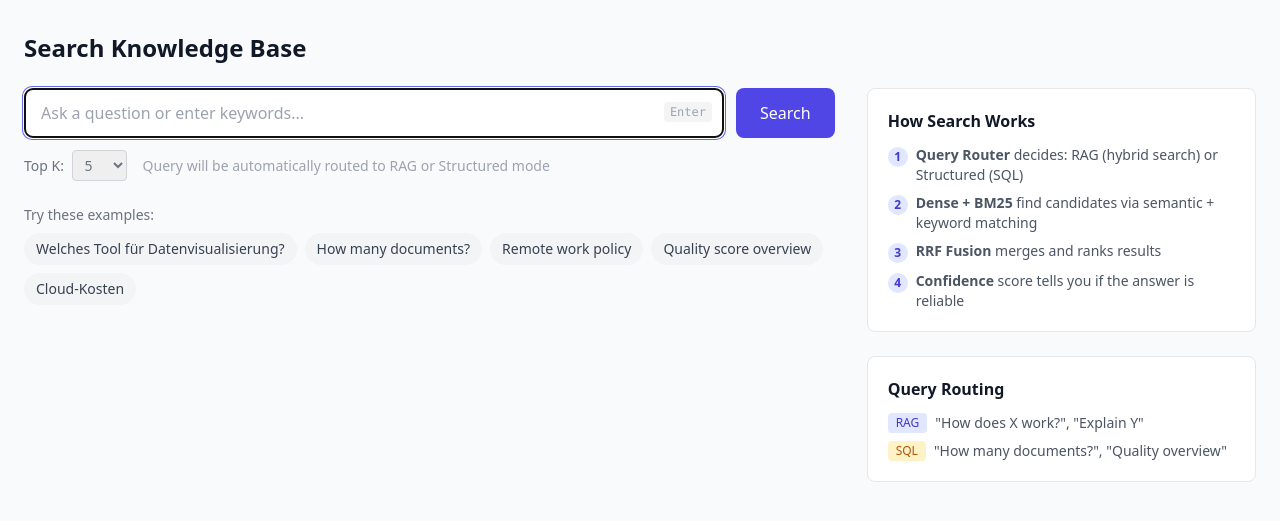
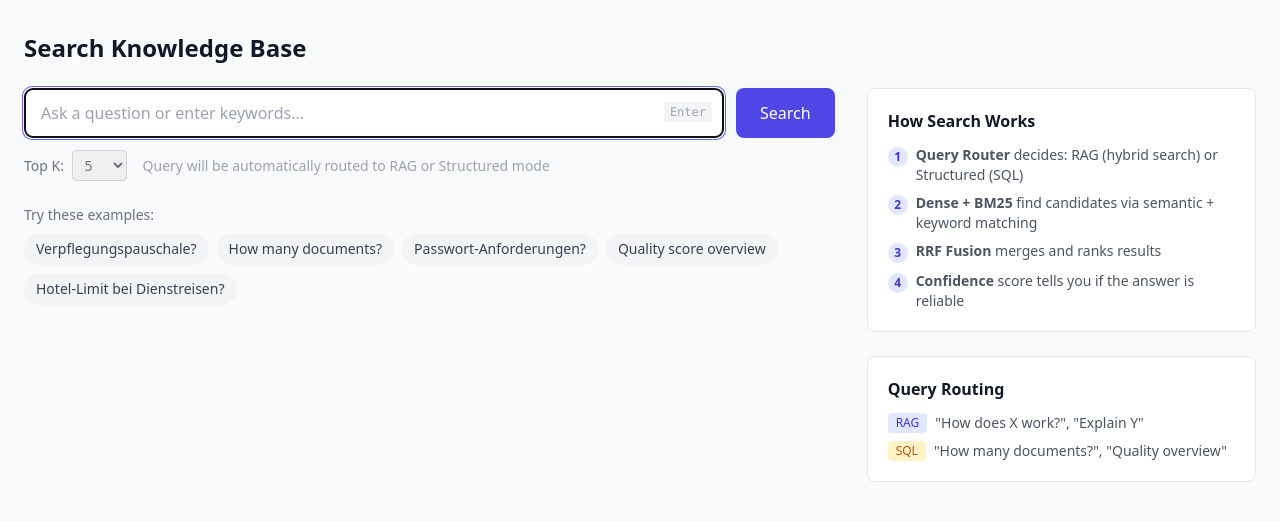
Before and after one commit to timtogram/raasoa, a FastAPI app: template src/raasoa/templates/search.html in a window 1280 px wide. Shown: the part 53-574 px from the top of the page. Run offline with FastAPI, Linux system fonts and the light colour scheme; the template is opened without the code that fills it, so the values that code supplies are empty; some libraries are stand-ins or nearby versions.

Commit message:
fix(templates): replace misleading demo example queries
3 of the 5 "Try these examples" buttons on the search page referenced
content that doesn't exist anywhere in the demo dataset (data
visualization tools, remote work policy, cloud costs/infrastructure),
making retrieval look broken for anyone who clicked them. Replaced
with 3 queries the actual demo documents answer, one of which
(Verpflegungspauschale) showcases the product's conflict-detection
feature by surfacing the 2024 vs. 2026 policy versions with different
values. The 2 SQL-routed examples (document count, quality overview)
were already safe since they query system metadata, not document
content.

Co-Authored-By: Claude Fable 5 <noreply@anthropic.com>

```diff
--- a/src/raasoa/templates/search.html
+++ b/src/raasoa/templates/search.html
@@ -38,25 +38,25 @@
         <div id="examples" class="mb-6">
             <p class="text-sm text-gray-500 mb-2">Try these examples:</p>
             <div class="flex flex-wrap gap-2">
-                <button onclick="setQuery('Welches Tool nutzen wir für Datenvisualisierung?')"
+                <button onclick="setQuery('Wie hoch ist die Verpflegungspauschale?')"
                         class="px-3 py-1.5 bg-gray-100 text-gray-700 rounded-full text-sm hover:bg-gray-200 transition-colors">
-                    Welches Tool für Datenvisualisierung?
+                    Verpflegungspauschale?
                 </button>
                 <button onclick="setQuery('How many documents do we have?')"
                         class="px-3 py-1.5 bg-gray-100 text-gray-700 rounded-full text-sm hover:bg-gray-200 transition-colors">
                     How many documents?
                 </button>
-                <button onclick="setQuery('remote work policy')"
+                <button onclick="setQuery('Wie lang müssen Passwörter mindestens sein?')"
                         class="px-3 py-1.5 bg-gray-100 text-gray-700 rounded-full text-sm hover:bg-gray-200 transition-colors">
-                    Remote work policy
+                    Passwort-Anforderungen?
                 </button>
                 <button onclick="setQuery('What is the quality score overview?')"
                         class="px-3 py-1.5 bg-gray-100 text-gray-700 rounded-full text-sm hover:bg-gray-200 transition-colors">
                     Quality score overview
                 </button>
-                <button onclick="setQuery('Cloud-Kosten und Infrastruktur')"
+                <button onclick="setQuery('Wie hoch ist das Hotel-Limit bei Dienstreisen?')"
                         class="px-3 py-1.5 bg-gray-100 text-gray-700 rounded-full text-sm hover:bg-gray-200 transition-colors">
-                    Cloud-Kosten
+                    Hotel-Limit bei Dienstreisen?
                 </button>
             </div>
         </div>
```
